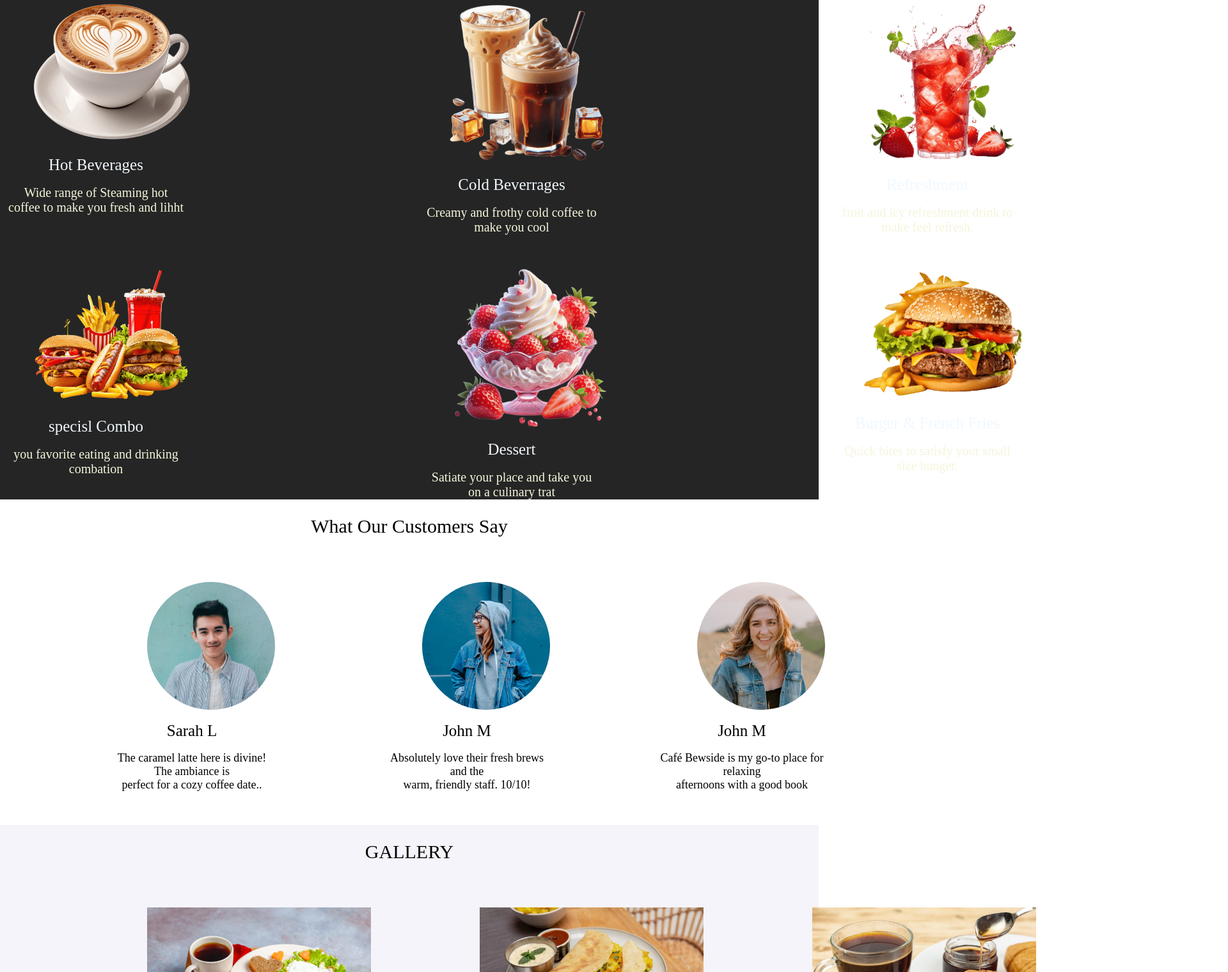
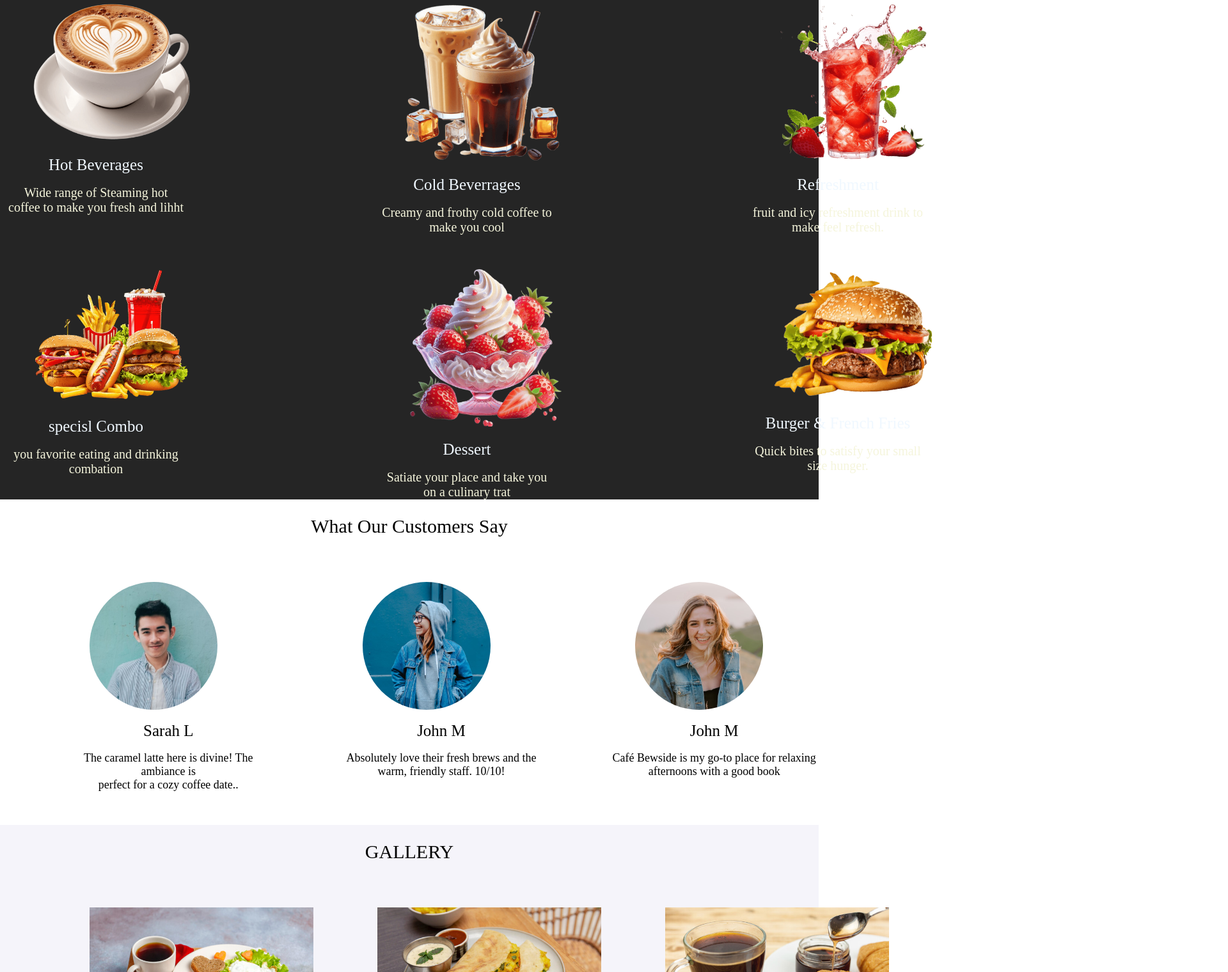
Before and after one commit to Mohammedmaaz541/cafe-website, a plain HTML site: page index.html in a window 1280 px wide. Shown: the part 1280-2800 px from the top of the page at 64% size, 1920 px wide, since content can reach past the window. Drawn offline with Linux system fonts and the light colour scheme.

Commit message:
cafe website projec

```diff
--- a/Style.css
+++ b/Style.css
@@ -22,7 +22,7 @@
 
 }
 li {
-    margin-left: 70px;
+    margin-left: 60px;
     list-style: none;
     font-size: 20px;
     color: antiquewhite;
@@ -128,7 +128,7 @@ color: beige;
 .contaner{
 
 
-    padding-right: 350px;
+    padding-right: 280px;
 
 }
 .menu_subtitle{
@@ -151,11 +151,11 @@ color: beige;
     width: 350px;
     height: 400px;
 
-margin-left: 170px;
+margin-left: 100px;
 margin-top: 50px;
 }
 .user{
-    padding-left: 60px;
+    padding-left: 40px;
     padding-top: 20px;
 }
 .user_img{
@@ -193,7 +193,7 @@ margin-top: 50px;
     grid-template-columns: 50% 50%;
 }
 /* contactus0 */
-.contact-info {
+/* .contact-info {
     /* background: #ffffff00; */
     padding: 20px 25px;
     /* border-radius: 10px; */
@@ -280,3 +280,4 @@ margin-top: 50px;
 text-decoration: none;
 color: white;
 }
+ */
```
